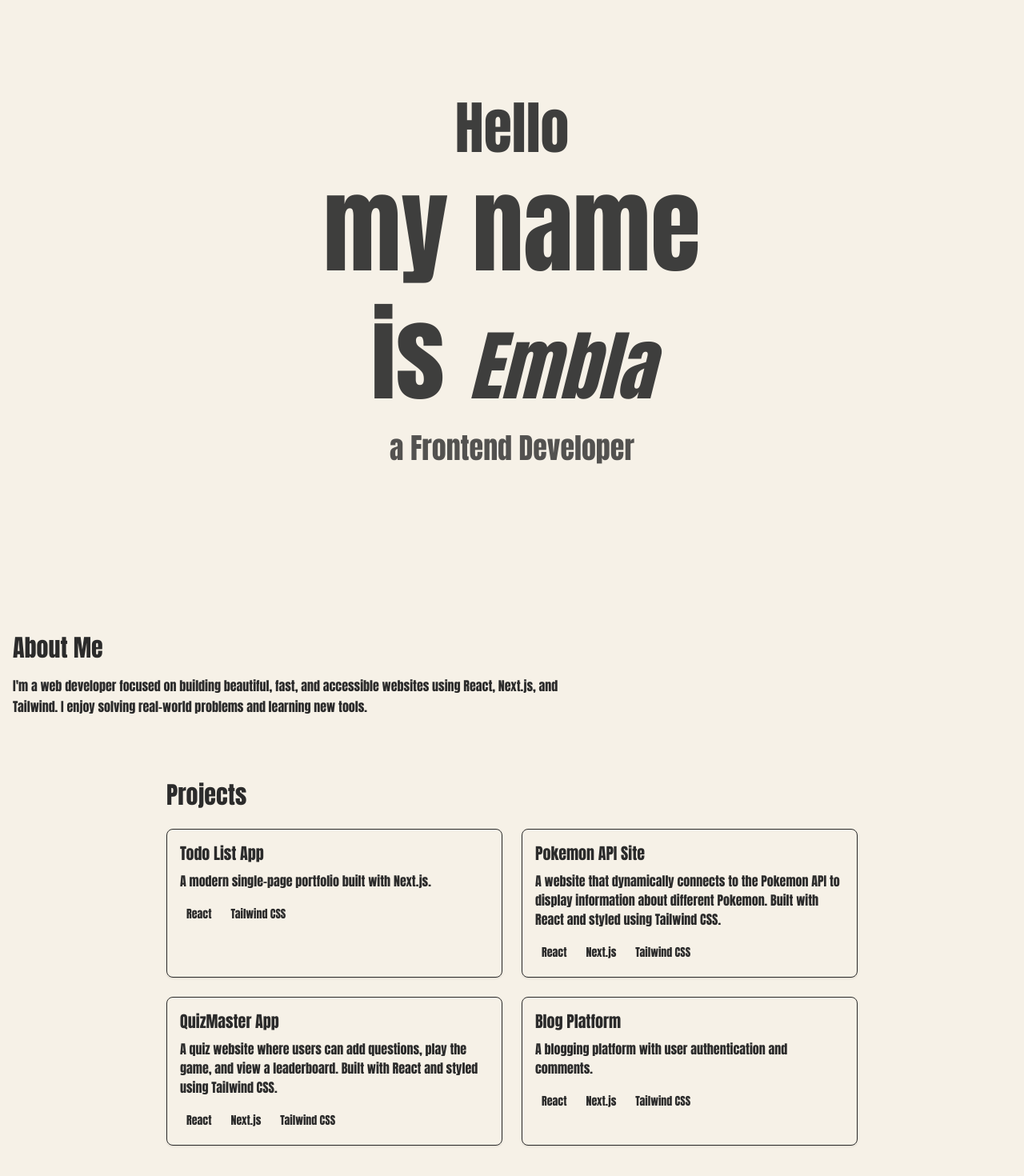
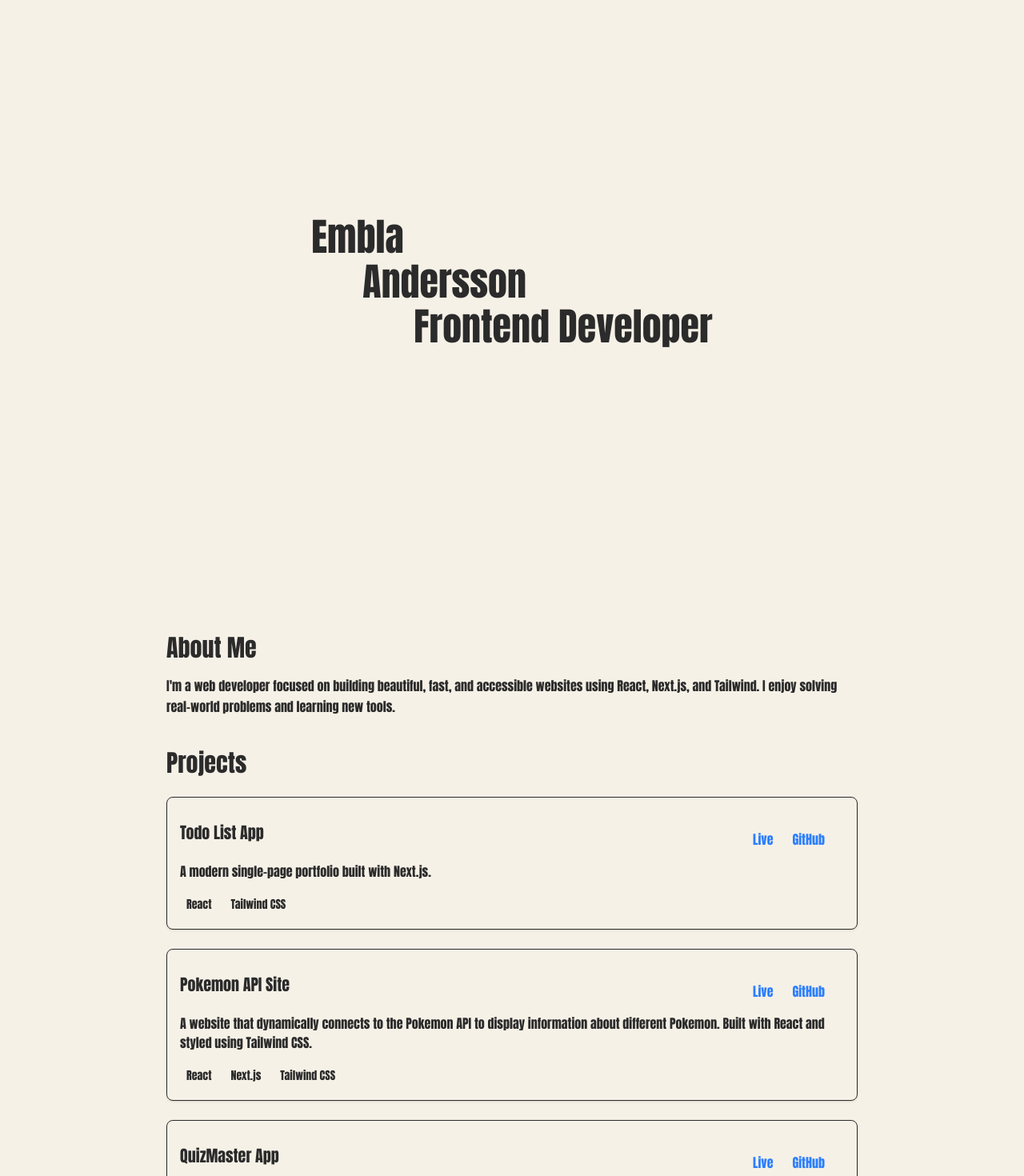
Before and after one commit to emblaah/my_portfolio, a Next.js app: page / in a window 1280 px wide. Shown: the part 120-1590 px from the top of the page at 80% size. Built offline with nearby package versions, Linux system fonts and the light colour scheme.

Commit message:
Fix typos and update dependencies

```diff
--- a/package.json
+++ b/package.json
@@ -9,7 +9,8 @@
     "lint": "next lint"
   },
   "dependencies": {
-    "lucide-react": "^0.487.0",
+    "lucide-react": "^0.488.0",
+    "motion": "^12.7.3",
     "next": "15.2.5",
     "next-themes": "^0.4.6",
     "react": "^19.0.0",
--- a/src/app/globals.css
+++ b/src/app/globals.css
@@ -31,10 +31,8 @@
   --font-mono: var(--font-geist-mono);
 }
 
-
-
 body {
   background: var(--bg-color);
   color: var(--text-color);
-  font-family: Impact, Haettenschweiler, 'Arial Narrow Bold', sans-serif;
+  font-family: Impact, Haettenschweiler, "Arial Narrow Bold", sans-serif;
 }
--- a/src/app/layout.js
+++ b/src/app/layout.js
@@ -22,9 +22,11 @@ export default function RootLayout({ children }) {
   return (
     <html lang="en">
       <body className="flex flex-col min-h-screen antialiased">
-        <Header />
-        <main className="">{children}</main>
-        <Footer />
+        <div className="mx-auto">
+          <Header />
+          <main className="">{children}</main>
+          <Footer />
+        </div>
       </body>
     </html>
   );
--- a/src/app/page.js
+++ b/src/app/page.js
@@ -1,4 +1,5 @@
-"user client";
+"use client";
+
 import React from "react";
 import AboutSection from "@/components/AboutSection";
 import ProjectsSection from "@/components/ProjectsSection";
--- a/src/components/AboutSection.js
+++ b/src/components/AboutSection.js
@@ -1,6 +1,8 @@
+"use client";
+
 export default function AboutSection() {
   return (
-    <section className="max-w-3xl px-4 mt-10">
+    <section className="max-w-4xl px-4 mt-10 ">
       <h2 className="text-3xl font-semibold mb-4">About Me</h2>
       <p className="leading-relaxed">
         I'm a web developer focused on building beautiful, fast, and accessible
--- a/src/components/ContactSection.js
+++ b/src/components/ContactSection.js
@@ -1,6 +1,8 @@
+"use client";
+
 export default function ContactSection() {
   return (
-    <section className="max-w-2xl px-4">
+    <section className="max-w-2xl px-4 mt-10">
       <h2 className="text-3xl font-semibold mb-4">Contact</h2>
       <p className="mb-4">
         Interested in working together or have a question? Drop me a message:
--- a/src/components/HeroSection.js
+++ b/src/components/HeroSection.js
@@ -1,12 +1,70 @@
+"use client";
+
 import React from "react";
+import { motion } from "framer-motion";
 
 export default function HeroSection() {
+  // Container variants
+  const containerVariants = {
+    hidden: { opacity: 0 },
+    visible: {
+      opacity: 1,
+      transition: {
+        staggerChildren: 0.4,
+        delayChildren: 0.3,
+      },
+    },
+  };
+
+  // Item variants for the staggered effect
+  const itemVariants = {
+    hidden: {
+      opacity: 0,
+      y: -20,
+    },
+    visible: {
+      opacity: 1,
+      y: 0,
+      transition: {
+        duration: 0.6,
+        ease: "easeOut",
+      },
+    },
+  };
+
   return (
-    <div className="relative h-screen w-full bg-gradient-to-br  flex items-center justify-center">
-      {/* Menu and logo area */}
+    <div >
+      <div className="flex items-center justify-center h-screen">
+        <motion.div
+          className="flex flex-col items-start"
+          variants={containerVariants}
+          initial="hidden"
+          animate="visible">
+          <motion.div
+            className="text-3xl md:text-5xl mb-2"
+            variants={itemVariants}>
+            <span>Embla</span>
+          </motion.div>
+          <motion.div
+            className="text-3xl md:text-5xl mb-2 ml-8 md:ml-16"
+            variants={itemVariants}>
+            <span>Andersson</span>
+          </motion.div>
+          <motion.div
+            className="text-3xl md:text-5xl  ml-16 md:ml-32"
+            variants={itemVariants}>
+            <span>Frontend Developer</span>
+          </motion.div>
+        </motion.div>
+      </div>
 
       {/* Main text content */}
-      <div className="text-center px-8 md:px-16 w-full max-w-4xl">
+    </div>
+  );
+}
+
+{
+  /* <div className="text-center px-8 md:px-16 w-full max-w-4xl">
   <h1>
     <div className="text-5xl md:text-7xl opacity-90 mb-2">Hello</div>
     <div className="text-7xl md:text-9xl opacity-90 leading-tight">
@@ -19,7 +77,5 @@ export default function HeroSection() {
       a Frontend Developer
     </div>
   </h1>
-      </div>
-    </div>
-  );
+</div> */
 }
--- a/src/components/ProjectsSection.js
+++ b/src/components/ProjectsSection.js
@@ -1,3 +1,5 @@
+"use client";
+
 import Link from "next/link";
 
 const projects = [
@@ -7,6 +9,7 @@ const projects = [
     description: "A modern single-page portfolio built with Next.js.",
     techsUsed: ["React", "Tailwind CSS"],
     githubLink: "https://github.com/emblaah/ws-react-todolist",
+    liveLink: "https://example.com",
   },
   {
     id: 2,
@@ -15,6 +18,7 @@ const projects = [
       "A website that dynamically connects to the Pokemon API to display information about different Pokemon. Built with React and styled using Tailwind CSS.",
     techsUsed: ["React", "Next.js", "Tailwind CSS"],
     githubLink: "https://github.com/emblaah/chas_pokemon_site",
+    liveLink: "https://pokemon-site-nu.vercel.app/",
   },
   {
     id: 3,
@@ -23,29 +27,47 @@ const projects = [
       "A quiz website where users can add questions, play the game, and view a leaderboard. Built with React and styled using Tailwind CSS.",
     techsUsed: ["React", "Next.js", "Tailwind CSS"],
     githubLink: "https://github.com/emblaah/chas_quiz_site",
+    liveLink: "https://chas-quiz-site.vercel.app/",
   },
-  {
-    id: 4,
-    title: "Blog Platform",
-    description: "A blogging platform with user authentication and comments.",
-    techsUsed: ["React", "Next.js", "Tailwind CSS"],
-    githubLink: "https://example.com",
-  },
+  // {
+  //   id: 4,
+  //   title: "Blog Platform",
+  //   description: "A blogging platform with user authentication and comments.",
+  //   techsUsed: ["React", "Next.js", "Tailwind CSS"],
+  //   githubLink: "https://example.com",
+  //   liveLink: "https://example.com",
+  // },
 ];
 
 export default function ProjectsSection() {
   return (
-    <section className="max-w-4xl mx-auto my-20 px-4">
+    <section className="max-w-4xl mt-10 px-4">
       <h2 className="text-3xl font-semibold mb-6">Projects</h2>
-      <div className="grid gap-6 md:grid-cols-2">
+      <div className="flex flex-col gap-6">
         {projects.map((project, index) => (
+          <div
+            key={index}
+            target="_blank"
+            className="border p-4 rounded-lg shadow hover:shadow-md transition">
+            <div className="flex justify-between items-center">
+              <h3 className="text-xl font-bold">{project.title}</h3>
+              <div className="flex mt-4 gap-2 ">
                 <Link
-            key={index}
+                  href={project.liveLink}
+                  target=""
+                  className="text-blue-500 hover:underline bg-secondary p-2 rounded-full">
+                  Live
+                </Link>
+                <Link
                   href={project.githubLink}
                   target="_blank"
-            className="border p-4 rounded-lg shadow hover:shadow-md transition">
-            <h3 className="text-xl font-bold">{project.title}</h3>
+                  className="text-blue-500 hover:underline mr-4 bg-secondary p-2 rounded-full">
+                  GitHub
+                </Link>
+              </div>
+            </div>
             <p className="mt-2">{project.description}</p>
+            <div className="flex justify-between items-center">
               <div className="mt-4">
                 {project.techsUsed.map((tech, index) => (
                   <span
@@ -55,7 +77,8 @@ export default function ProjectsSection() {
                   </span>
                 ))}
               </div>
-          </Link>
+            </div>
+          </div>
         ))}
       </div>
     </section>
```
Also changed, not shown: 1 other file (tests, documents, lock files or other folders). Lines whose indentation alone changed are shown as unchanged.
